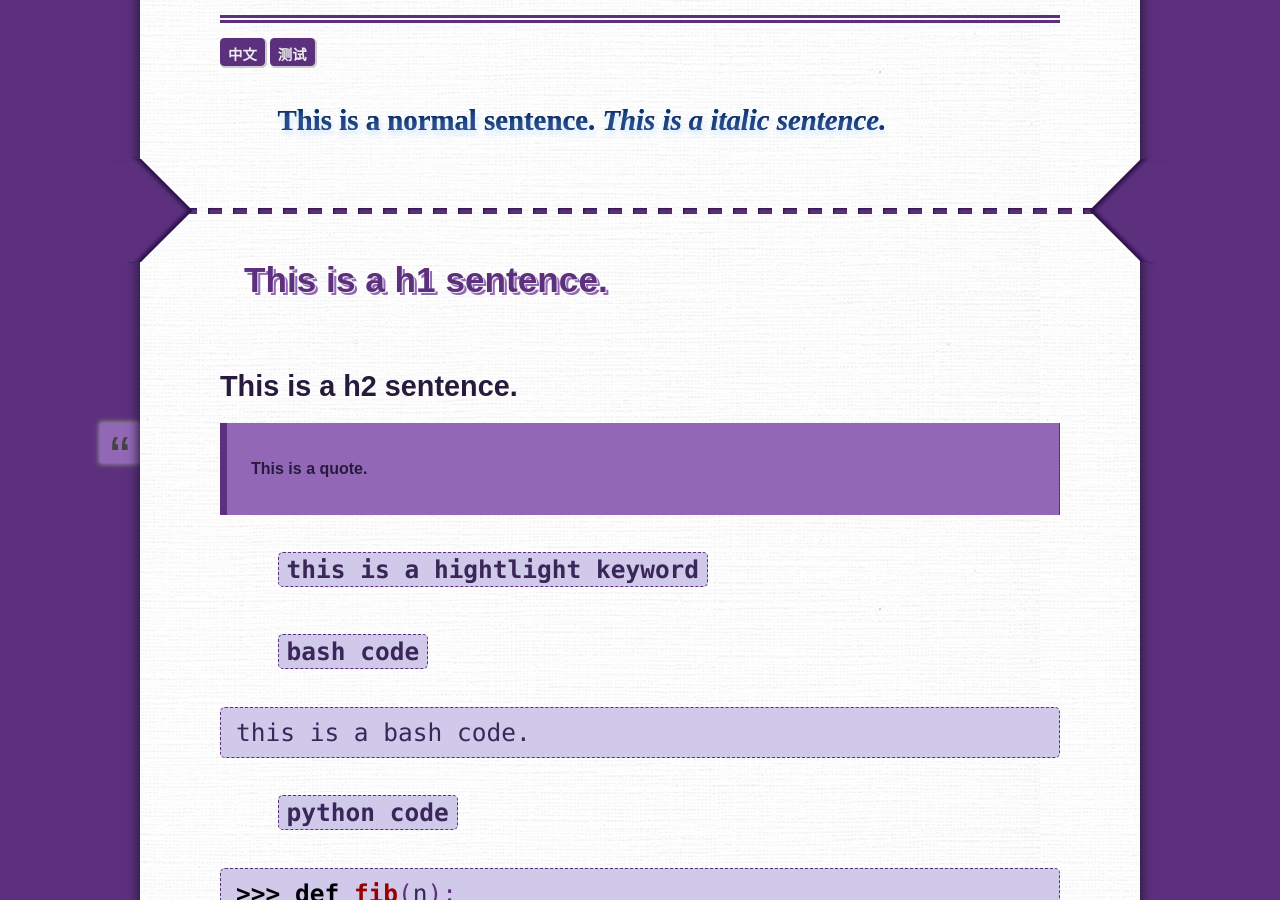
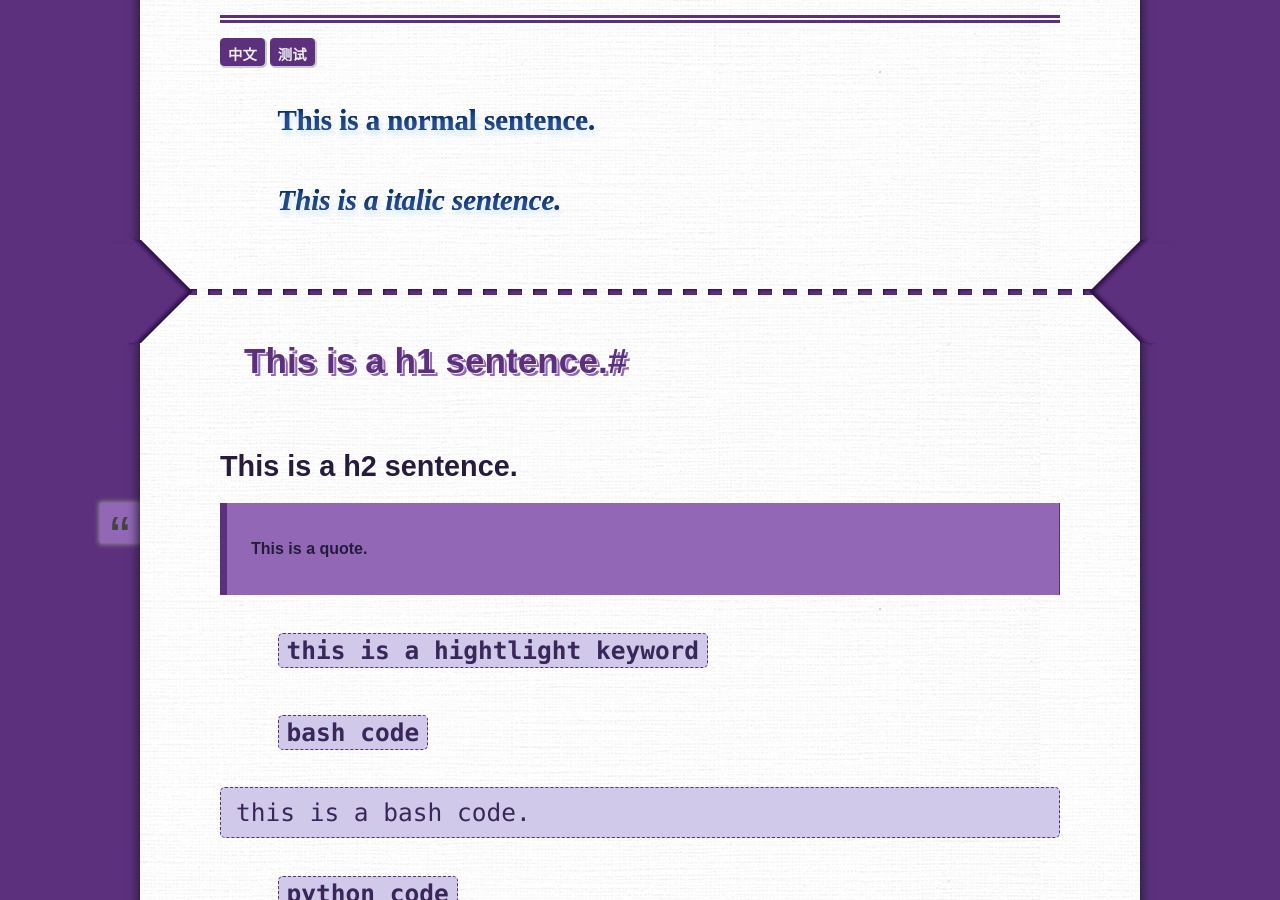
Before and after one commit to Sakilove/fakecola, a Jekyll site: the page built from _posts/2016-11-4-blog-test.md, in a window 1280 px wide and 900 px high, scrolled down 438 px. Built offline with Jekyll 4.4.1, drawn with Linux system fonts in a browser that asks for light colours.

Commit message:
Published with https://stackedit.io/

````diff
--- a/_posts/2016-11-4-blog-test.md
+++ b/_posts/2016-11-4-blog-test.md
@@ -10,19 +10,24 @@ excerpt: This is a Demo
 ---
 
 This is a normal sentence.
+
 *This is a italic sentence.*
-#  This is a h1 sentence.
-##   This is a h2 sentence.
+
+#  This is a h1 sentence.#
+##   This is a h2 sentence. ##
 
 > This is a quote.
 
 `this is a hightlight keyword`
 
 `bash code`
+
 ```bash
 this is a bash code.
 ```
+
 `python code`
+
 ```python
 >>> def fib(n):
 >>>     a, b = 0, 1
@@ -32,33 +37,45 @@ this is a bash code.
 >>>     print()
 >>> fib(1000)
 ```
+
 `html code`
+
 ```html
 <div>
 	<h1>hello world<h1>
 </div>
 ```
+
 `css code`
+
 ```css
 p{
 color:#ccc;
 }
 ```
+
 `java code`
+
 ```java
 System.out("hello world");
 ```
+
 `c++ code`
+
 ```c++
 void mian(){
 	cout<<"hello world";
 }
 ```
+
 `js code`
+
 ```javascript
 console.log("hello world");
 ```
+
 `swift code`
+
 ```swift
 let view = new view();
 ```
````
